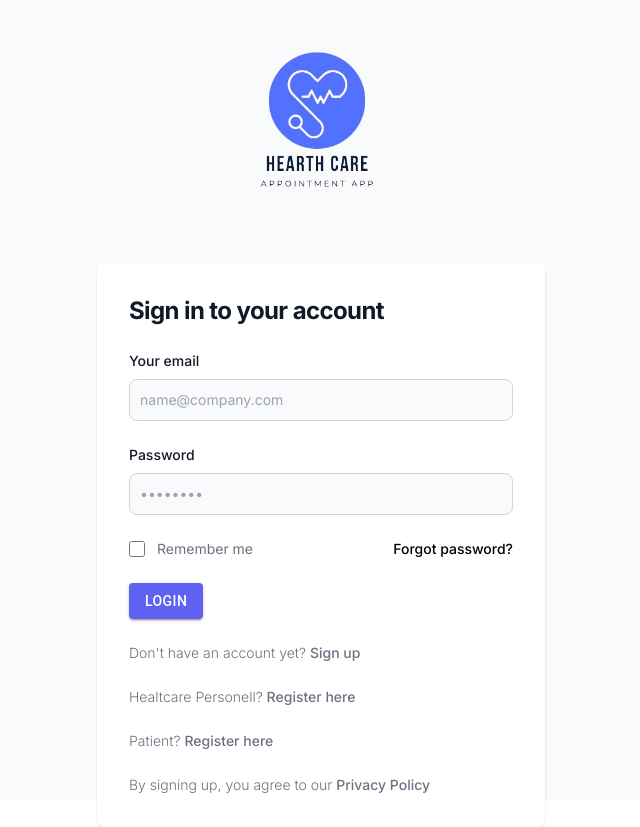
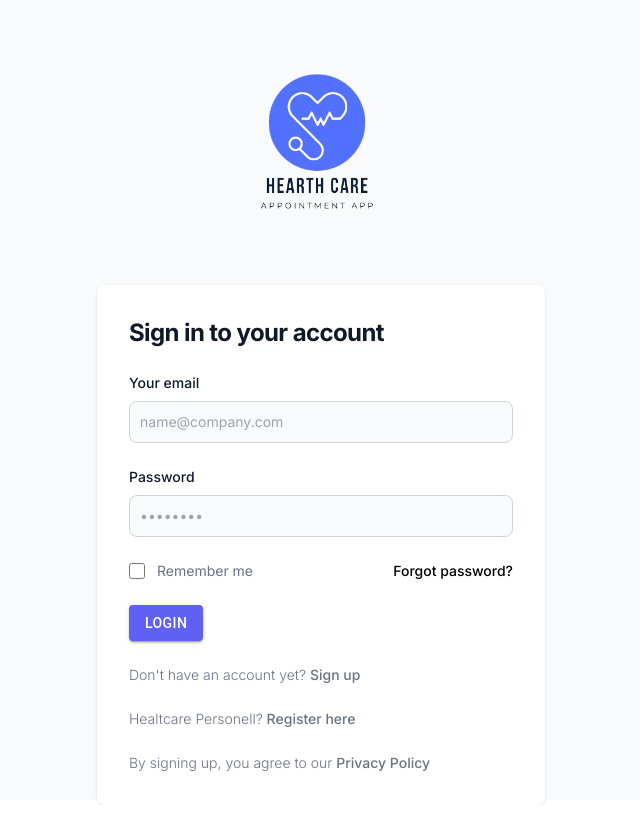
Before and after one commit to nhsunion/hc-frontend, a Next.js app: page /login in a window 1280 px wide. Shown: the whole page, without its empty margins (319-959 px from the left). After the commit the page ends 805 px from the top, so only its background shows below. Built offline with nearby package versions, Linux system fonts and the light colour scheme.

Commit message:
Fixed href

```diff
--- a/src/app/login/page.tsx
+++ b/src/app/login/page.tsx
@@ -83,7 +83,7 @@
                 Login</Button>
               <p className="text-sm font-light text-gray-500 dark:text-gray-400">
                 Don&apos;t have an account yet?{" "}
-                <Link href="/"
+                <Link href="/patient_register"
                   className="font-medium text-primary-600 hover:underline dark:text-primary-500">
                   Sign up
                 </Link>
@@ -91,13 +91,6 @@
               <p className="text-sm font-light text-gray-500 dark:text-gray-400">
                 Healtcare Personell?{" "}
                 <Link href="/register"
-                  className="font-medium text-primary-600 hover:underline dark:text-primary-500">
-                  Register here
-                </Link>
-              </p>
-              <p className="text-sm font-light text-gray-500 dark:text-gray-400">
-                Patient?{" "}
-                <Link href="/patient_register"
                   className="font-medium text-primary-600 hover:underline dark:text-primary-500">
                   Register here
                 </Link>
```
